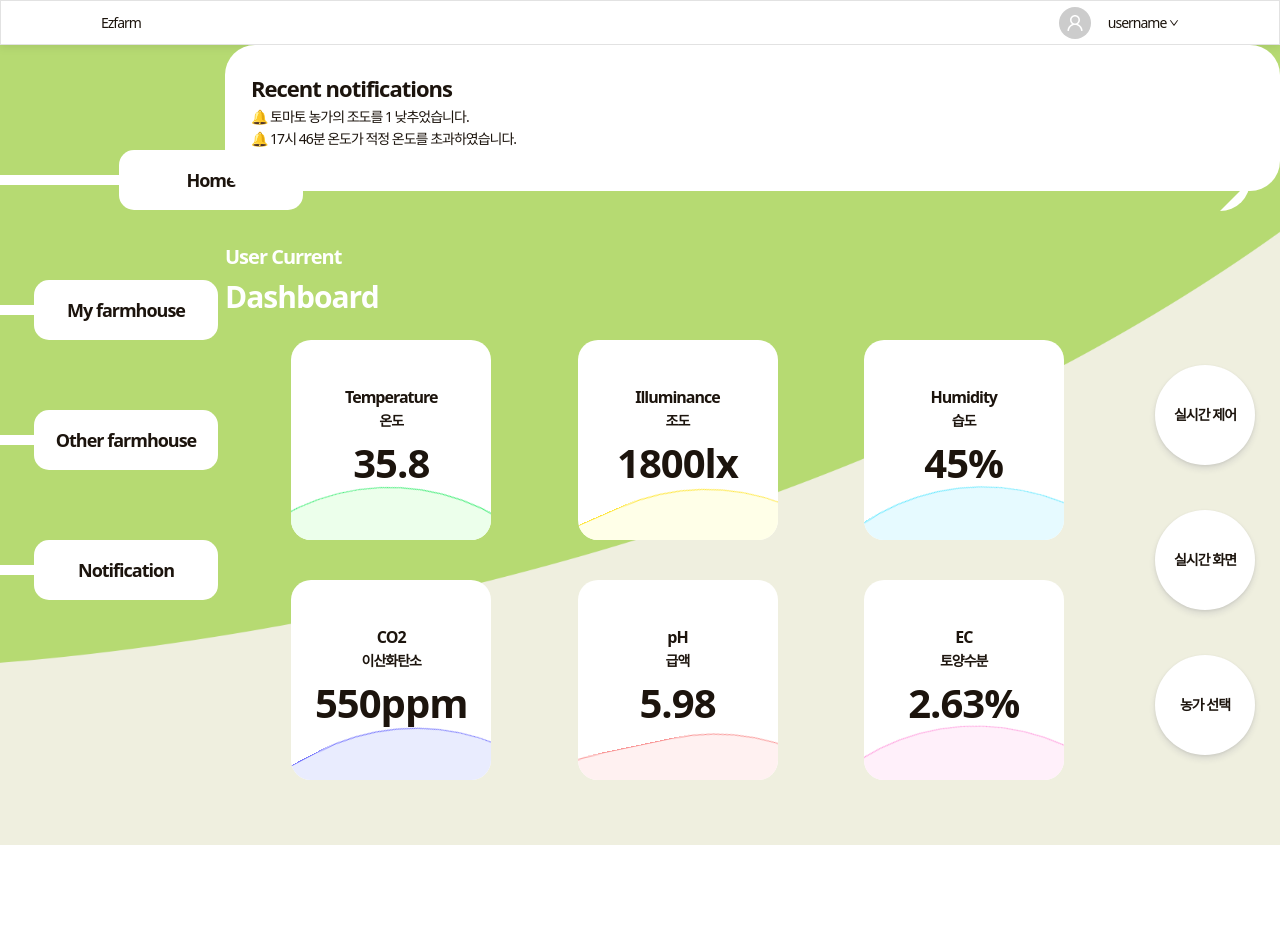
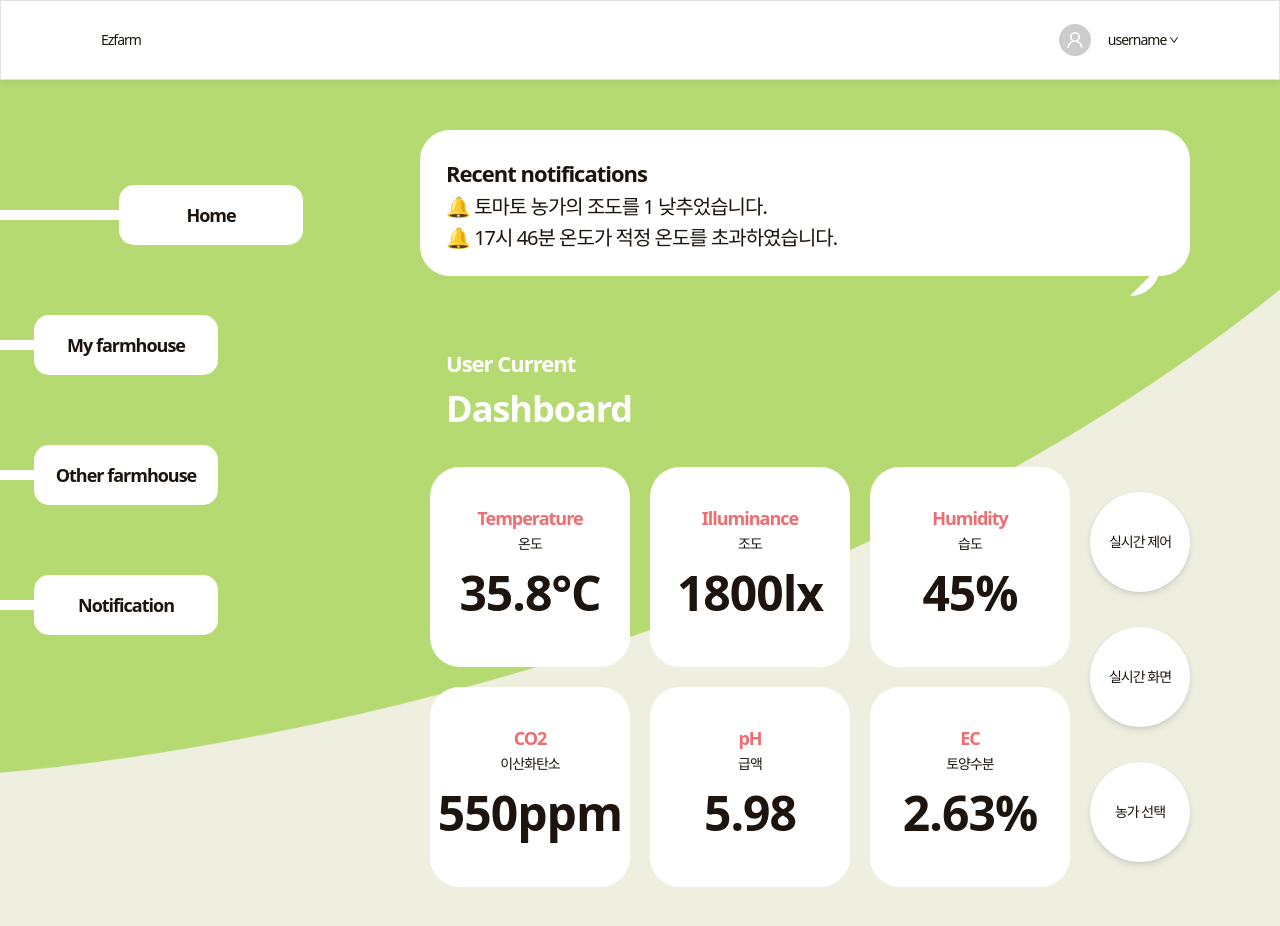
Before and after one commit to 2021-ict-hanium/ezfarm-front, a Next.js app: page / in a window 1280 px wide. Shown: the top 926 px of the page. Before the commit the page ends 845 px from the top, so only its background shows below. Built offline with nearby package versions, Linux system fonts and the light colour scheme.

Commit message:
Fix home page css

```diff
--- a/components/DashboardItem.tsx
+++ b/components/DashboardItem.tsx
@@ -8,40 +8,68 @@ type Props = {
 
 const DashboardItem = ({ eng, kor, value }: Props) => (
     <Wrapper>
-        <div className="eng">{eng}</div>
-        <div className="kor">{kor}</div>
-        <div className="value">{value}</div>
-        <Wave type={eng} />
+        <Content>
+            <div className="eng">{eng}</div>
+            <div className="kor">{kor}</div>
+            <div className="value">{value}</div>
+            {/* <Wave type={eng} /> */}
+        </Content>
     </Wrapper>
 );
 
 const Wrapper = styled.div`
+    /* border: 1px solid gray; */
+    position: relative;
+    width: 30%;
+    min-width: 200px;
+    min-height: 200px;
+    max-width: 260px;
+    max-height: 260px;
+    &::before {
+        content: '';
+        display: block;
+        padding-top: 100%;
+    }
+    margin: 10px;
+`;
+
+const Content = styled.div`
+    background: white;
+    border-radius: 30px;
+    position: absolute;
+    top: 0;
+    right: 0;
+    bottom: 0;
+    left: 0;
     display: flex;
     flex-direction: column;
     justify-content: center;
-    background: white;
-    border-radius: 20px;
-    text-align: center;
-    font-weight: 600;
-    margin: 20px;
-    width: 200px;
-    height: 200px;
-    position: relative;
-    overflow: hidden;
+    align-items: center;
+    min-width: 200px;
+    min-height: 200px;
+    max-width: 260px;
+    max-height: 260px;
     .eng {
-        font-size: 16px;
+        font-size: 18px;
+        color: #f16b6f;
+        font-weight: 600;
+    }
+    .kor {
+        font-size: 14px;
+        font-weight: 500;
     }
     .value {
-        font-size: 40px;
+        font-size: 48px;
+        font-weight: 700;
     }
 `;
 
 const Wave = styled.div<{ type: string }>`
-    width: 500px;
-    height: 500px;
+    width: 700px;
+    height: 700px;
     position: absolute;
     top: 80%;
-    left: -70%;
+    left: -85%;
     border-radius: 43%;
     @keyframes drift {
         100% {
--- a/components/RecentNotification.tsx
+++ b/components/RecentNotification.tsx
@@ -16,7 +16,9 @@ const RecentNotification = () => {
         <Wrapper>
             <div className="title">Recent notifications</div>
             {notifications.map((ele) => (
-                <div key={ele.id}>🔔 {ele.msg}</div>
+                <div key={ele.id} className="content">
+                    🔔 {ele.msg}
+                </div>
             ))}
         </Wrapper>
     );
@@ -24,15 +26,19 @@ const RecentNotification = () => {
 
 const Wrapper = styled.div`
     position: relative;
-    width: 1055px;
-    height: 146px;
+    max-width: 1056px;
+    max-height: 146px;
     border-radius: 30px;
     background-color: #ffffff;
     padding: 26px;
-    margin-bottom: 50px;
+    margin-top: 50px;
     .title {
         font-size: 22px;
         font-weight: 700;
+    }
+    .content {
+        font-size: 20px;
+        font-weight: 500;
     }
     &:after {
         content: '';
--- a/components/UserCurrentDashboard.tsx
+++ b/components/UserCurrentDashboard.tsx
@@ -10,14 +10,13 @@ type Props = {
 
 const UserCurrentDashboard = ({ onOpenControlModal, onOpenViewModal }: Props) => (
     <Wrapper>
-        <Title>
-            <div>User Current</div>
-            <div>Dashboard</div>
-        </Title>
+        <div className="title1">User Current</div>
+        <div className="title2">Dashboard</div>
         <div className="container">
             <Dashboard>
+                {/* <DashboardItem eng="Temperature" kor="온도" value="35.8°C" /> */}
                 <div>
-                    <DashboardItem eng="Temperature" kor="온도" value="35.8" />
+                    <DashboardItem eng="Temperature" kor="온도" value="35.8°C" />
                     <DashboardItem eng="Illuminance" kor="조도" value="1800lx" />
                     <DashboardItem eng="Humidity" kor="습도" value="45%" />
                 </div>
@@ -37,55 +36,62 @@ const UserCurrentDashboard = ({ onOpenControlModal, onOpenViewModal }: Props) =>
 );
 
 const Wrapper = styled.div`
-    // border: 1px solid gray;
+    /* border: 1px solid gray; */
+    margin-top: 70px;
+    max-width: 1056px;
     flex-grow: 1;
     display: flex;
     flex-direction: column;
+    margin-bottom: 80px;
+    .title1,
+    .title2 {
+        color: #ffffff;
+        margin-left: 26px;
+    }
+    .title1 {
+        font-size: 22px;
+        font-weight: 700;
+    }
+    .title2 {
+        font-size: 36px;
+        font-weight: 700;
+    }
     .container {
+        margin-top: 20px;
         flex: 1;
-        overflow: auto;
+        /* overflow: auto; */
         display: flex;
-    }
-`;
-
-const Title = styled.div`
-    color: white;
-    div:first-child {
-        font-size: 20px;
-        font-weight: 600;
-    }
-    div:last-child {
-        font-size: 30px;
-        font-weight: 800;
+        justify-content: space-between;
     }
 `;
 
 const Dashboard = styled.div`
-    // border: 1px solid gray;
+    /* border: 1px solid gray; */
     flex-grow: 1;
     display: flex;
     flex-direction: column;
     & > div {
         display: flex;
-        justify-content: space-evenly;
+        justify-content: space-between;
     }
 `;
 
 const ButtonTap = styled.div`
-    // border: 1px solid gray;
-    width: 150px;
+    /* border: 1px solid gray; */
     display: flex;
     flex-direction: column;
     justify-content: space-evenly;
     align-items: center;
+    margin-left: 10px;
     div {
-        background: white;
-        border-radius: 50px;
         width: 100px;
         height: 100px;
+        border-radius: 50px;
+        background: white;
         text-align: center;
         line-height: 100px;
-        font-weight: 600;
+        font-size: 14px;
+        font-weight: 500;
         box-shadow: 0 4px 6px rgba(50, 50, 93, 0.11), 0 1px 3px rgba(0, 0, 0, 0.08);
         cursor: pointer;
         &:active {
--- a/layout/Layout.tsx
+++ b/layout/Layout.tsx
@@ -7,31 +7,21 @@ import Navigation from './Navigation';
 const Global = createGlobalStyle`
   html,
   body {
+    width: 100%;
     padding: 0;
     margin: 0;
     color: #1c140d;
     }
-
-  #__next {
-    width: 100vw;
-    height: 100vh;
-    display: flex;
-    flex-direction: column;
-    align-items: center;
-  }
-
-  main{
+  main {
     display:flex;
     width: 100%;
-    height: 100%;
+    min-height: calc(100vh - 80px);
     position: relative;
   }
-
   a {
     color: inherit;
     text-decoration: none;
   }
-
   * {
     box-sizing: border-box;
     letter-spacing: -1px;
@@ -70,16 +60,18 @@ const CoverImg = styled.img.attrs({
     top: 0;
     width: 100%;
     height: 100%;
-    min-height: 800px;
     z-index: -50;
 `;
 
 const MainComponent = styled.div`
+    /* border: 1px solid gray; */
     display: flex;
     flex-direction: column;
     width: 100%;
     max-width: 1200px;
     height: 100%;
+    padding: 0 25px;
+    align-items: center;
     & > div {
         flex: 1;
         overflow: visible;
--- a/layout/Navigation.tsx
+++ b/layout/Navigation.tsx
@@ -15,19 +15,19 @@ const Navigation = ({ page }: Props) => (
         </Tap>
         <Tap name="MyFarm" selected={page}>
             <span />
-            <Link href="/MyFarmHouse">
+            <Link href="/myFarmHouse">
                 <div>My farmhouse</div>
             </Link>
         </Tap>
         <Tap name="OtherFarm" selected={page}>
             <span />
-            <Link href="/OtherFarmHouse">
+            <Link href="/otherFarmHouse">
                 <div>Other farmhouse</div>
             </Link>
         </Tap>
         <Tap name="Notification" selected={page}>
             <span />
-            <Link href="/Notification">
+            <Link href="/notification">
                 <div>Notification</div>
             </Link>
         </Tap>
@@ -35,8 +35,8 @@ const Navigation = ({ page }: Props) => (
 );
 
 const Wrapper = styled.div`
-    // border: 1px solid black;
-    width: 500px;
+    /* border: 1px solid black; */
+    min-width: 330px;
     height: 500px;
     display: flex;
     flex-direction: column;
@@ -49,7 +49,7 @@ const Wrapper = styled.div`
 `;
 
 const Tap = styled.div<{ selected?: string; name?: string }>`
-    // border: 1px solid black;
+    /* border: 1px solid black; */
     position: relative;
     cursor: pointer;
     span {
```
